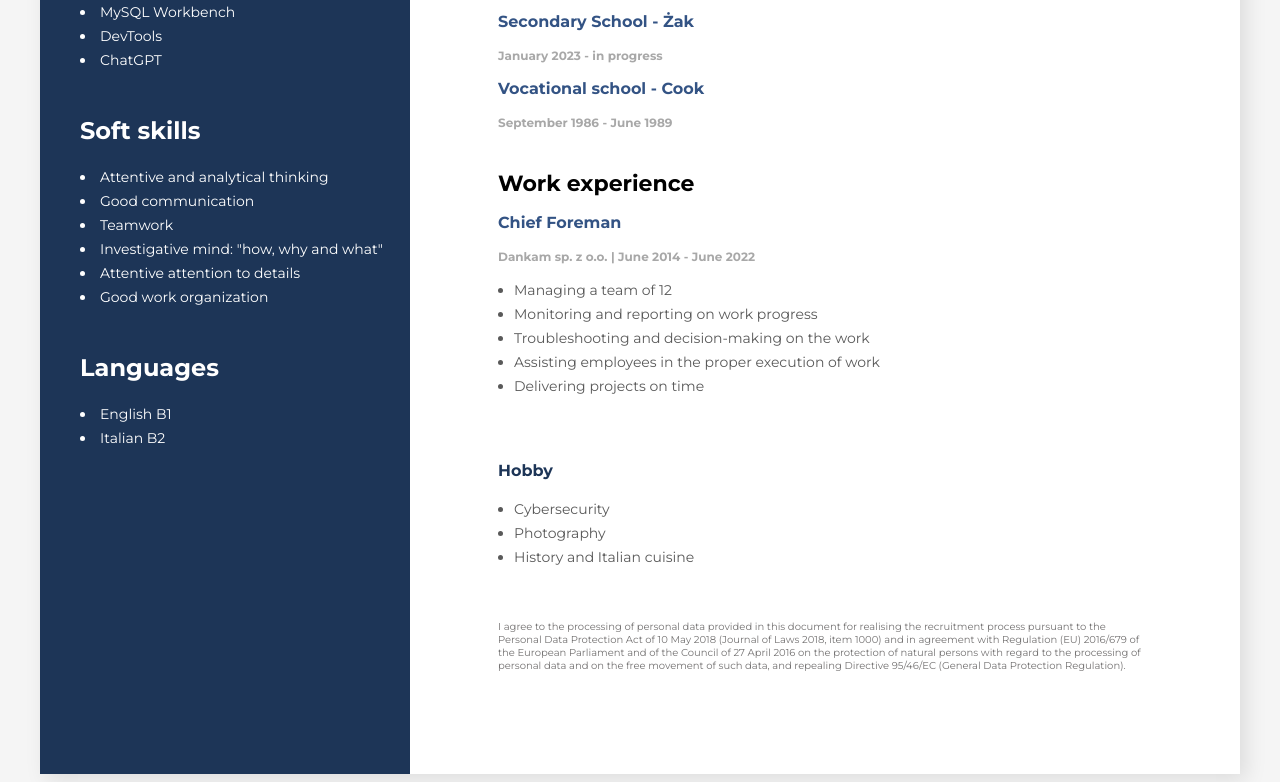
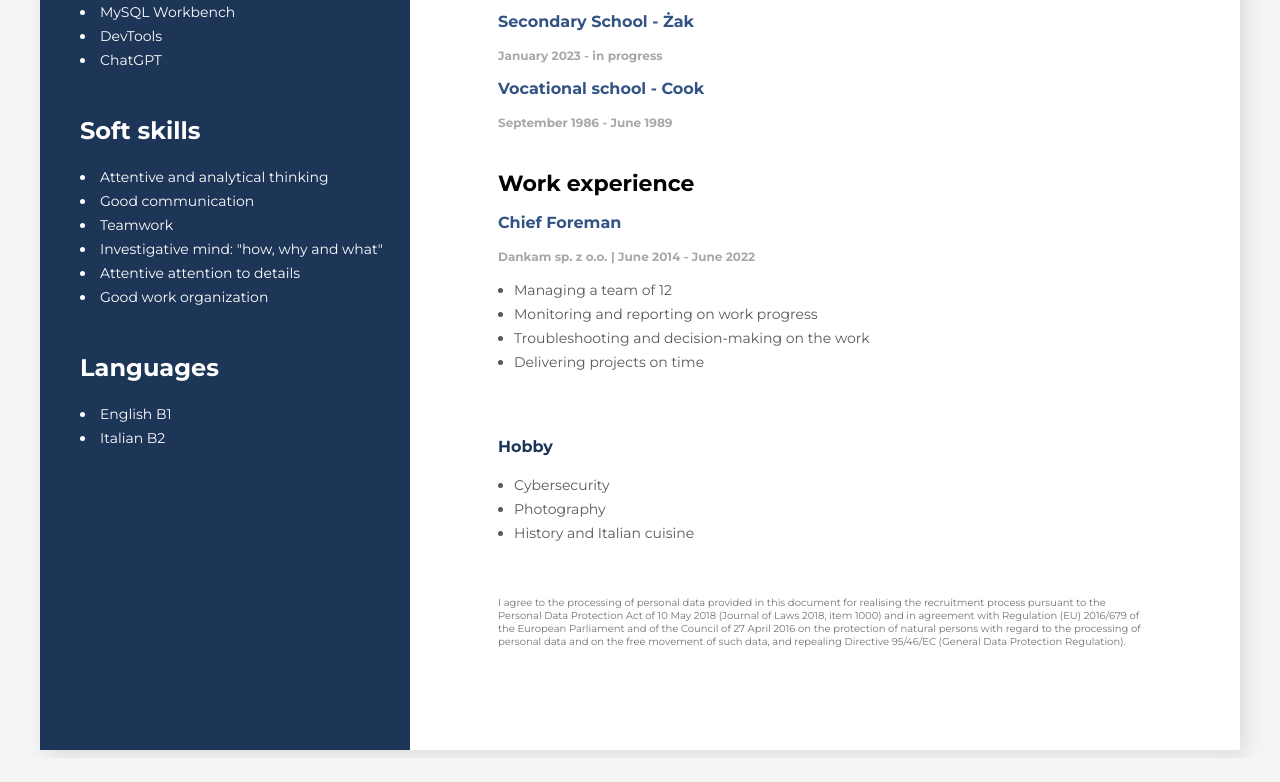
Before and after one commit to adamcegielka/cv_adam_cegielka, a website: page index.html in a window 1280 px wide. Shown: the part 1248-2030 px from the top of the page. After the commit the page ends 2006 px from the top, so only its background shows below. Drawn offline with Linux system fonts and the light colour scheme.

Commit message:
fix(html): delate one line in `work experience`

```diff
--- a/index.html
+++ b/index.html
@@ -162,7 +162,6 @@
           <li>Managing a team of 12</li>
           <li>Monitoring and reporting on work progress</li>
           <li>Troubleshooting and decision-making on the work</li>
-          <li>Assisting employees in the proper execution of work</li>
           <li>Delivering projects on time</li>
         </ul>
         <br />
```
Also changed, not shown: index_pl.html (+0 -1 lines).
